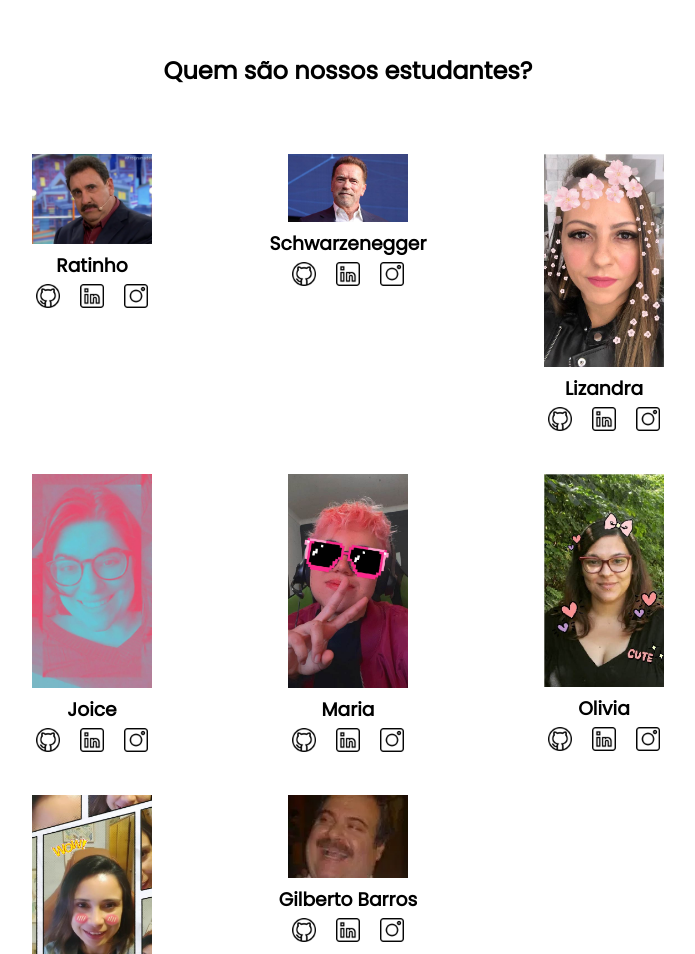
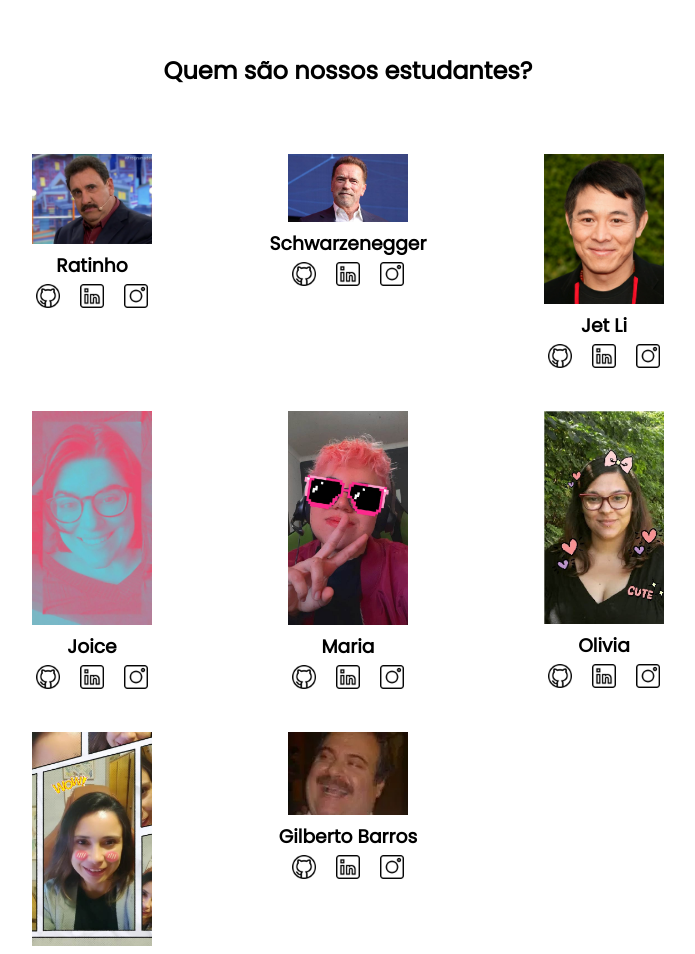
Before and after one commit to douglasweidnerfilho/sitealuraapredizagem, a plain HTML site: page index.html in a window 1280 px wide. Shown: the part 816-1770 px from the top of the page, without its empty margins (292-987 px from the left). Drawn offline with Linux system fonts and the light colour scheme.

Commit message:
Update index.html

```diff
--- a/index.html
+++ b/index.html
@@ -45,8 +45,8 @@
             <a href="https://www.instagram.com/gabriela_marcomini/"><img class="estudante-icone" src="instagram.png" alt="icone instagram"></a>
         </div>
         <div class="estudante-div">
-            <img class="estudante-imagem" src="Liz.jpg" alt="foto da lizandra">
-            <h3 class="estudante-nome">Lizandra</h3>
+            <img class="estudante-imagem" src="Chinese-film-actor-Jet-Li-2008.webp" alt="foto da lizandra">
+            <h3 class="estudante-nome">Jet Li</h3>
             <a href="https://github.com/LizandraDuarte40"><img class="estudante-icone" src="github.png" alt="icone github"></a>
             <a href="https://www.linkedin.com/in/lizandrarlm-duarte/"><img class="estudante-icone" src="linkedin.png" alt="icone linkedin"></a>
             <a href="https://www.instagram.com/lizandrarlm"><img class="estudante-icone" src="instagram.png" alt="icone instagram"></a>
```
